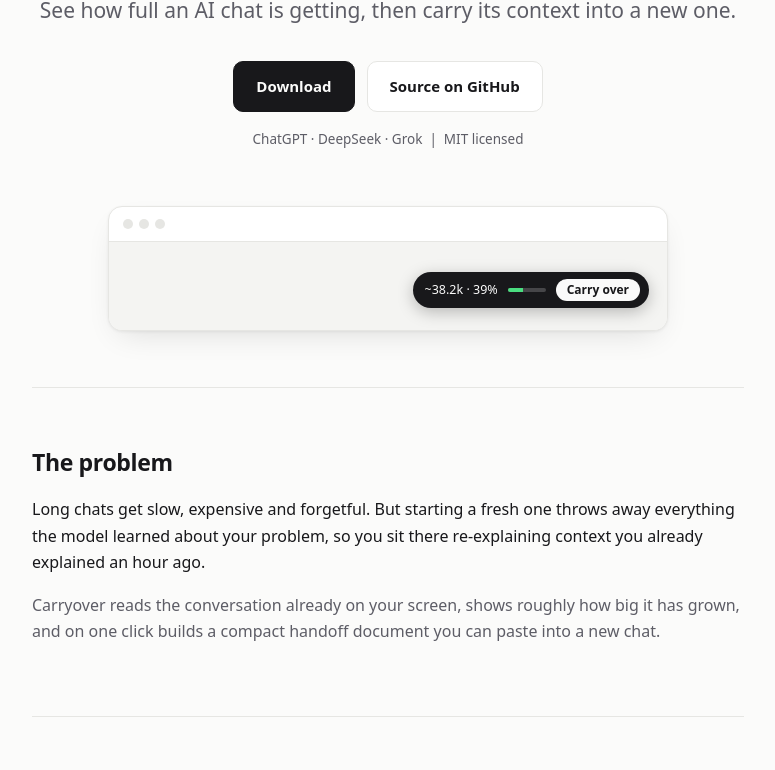
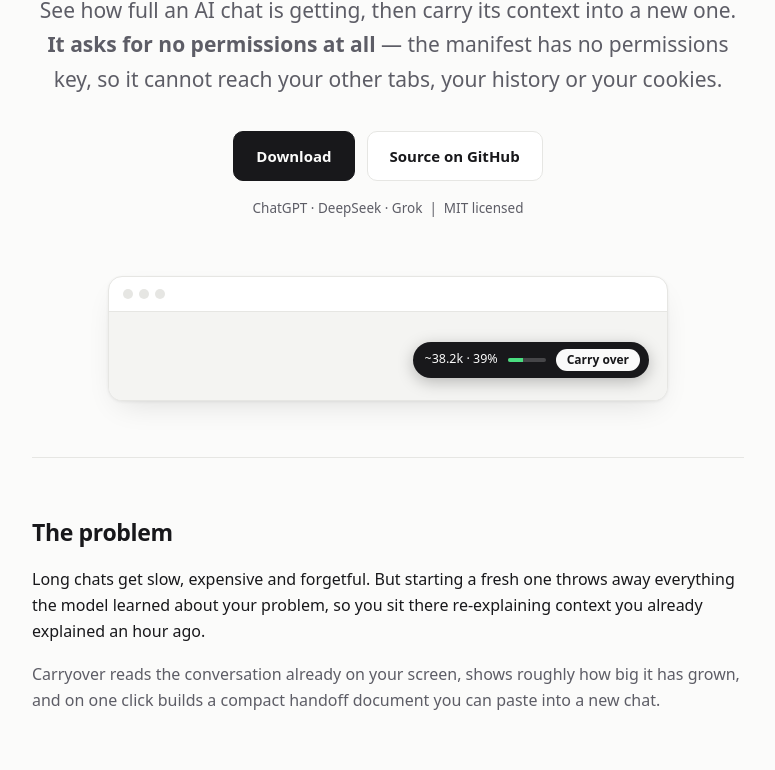
Before and after one commit to Lrnssssss/carryover, a plain HTML site: page docs/index.html in a window 1280 px wide. Shown: the part 228-998 px from the top of the page, without its empty margins (252-1027 px from the left). Drawn offline with Linux system fonts and the light colour scheme.

Commit message:
Lead with the thing nothing else in this category can claim
Every comparable extension moves context between different AI sites, which
means it has to ask for broad host access. This one works on the page you are
already on, so the manifest never needed a permissions key. That was buried
several paragraphs down; it is now the first thing you read on the site, in the
README and in the store listing.

```diff
--- a/docs/index.html
+++ b/docs/index.html
@@ -102,7 +102,7 @@
 <header>
   <span class="eyebrow">Free &amp; open source</span>
   <h1>Carryover</h1>
-  <p class="tagline">See how full an AI chat is getting, then carry its context into a new one.</p>
+  <p class="tagline">See how full an AI chat is getting, then carry its context into a new one. <strong>It asks for no permissions at all</strong> &mdash; the manifest has no permissions key, so it cannot reach your other tabs, your history or your cookies.</p>
   <div class="cta">
     <a class="btn primary" href="https://github.com/cig13zs/carryover/releases">Download</a>
     <a class="btn" href="https://github.com/cig13zs/carryover">Source on GitHub</a>
```
Also changed, not shown: 2 other files.
